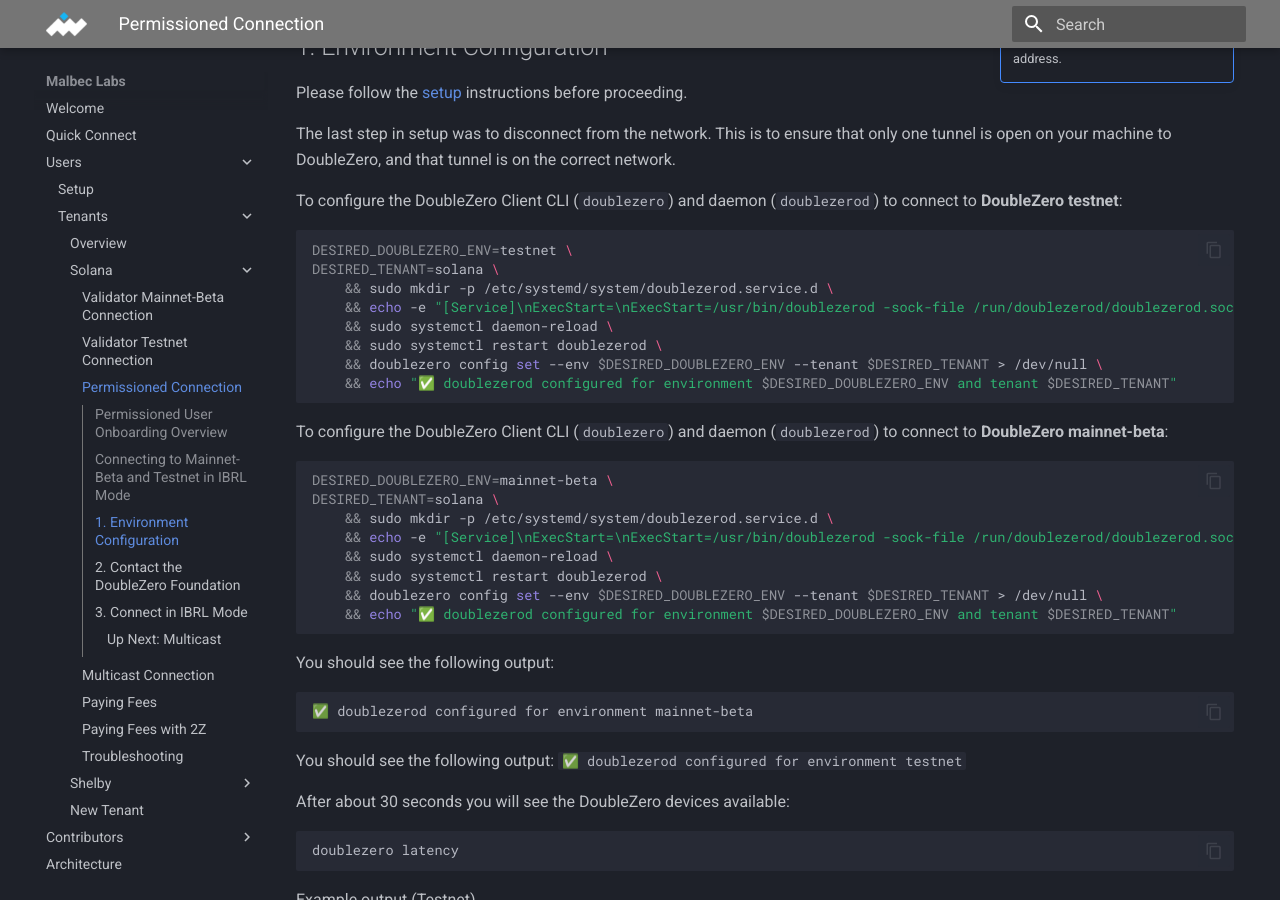
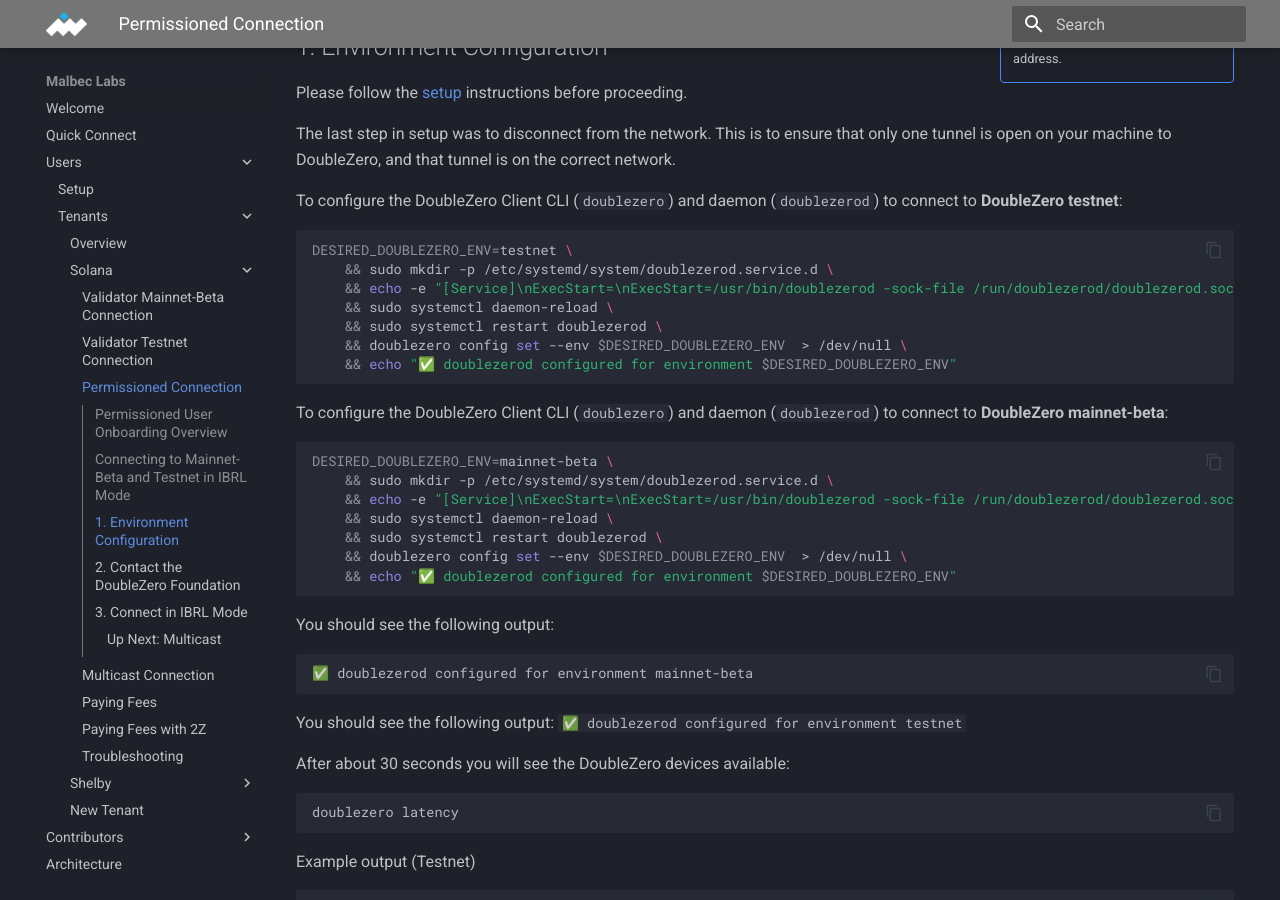
Before and after one commit to malbeclabs/docs, an MkDocs documentation site: the page built from docs/Permissioned Connection.md, in a window 1280 px wide and 900 px high, scrolled down 563 px. Built offline with MkDocs 1.6.1 and Material for MkDocs 9.7.7, drawn with Linux system fonts in a browser that asks for light colours.

Commit message:
remove solana tenant config (#140)

````diff
--- a/docs/Permissioned Connection.md
+++ b/docs/Permissioned Connection.md
@@ -28,24 +28,22 @@
 To configure the DoubleZero Client CLI (`doublezero`) and daemon (`doublezerod`) to connect to **DoubleZero testnet**:
 ```bash
 DESIRED_DOUBLEZERO_ENV=testnet \
-DESIRED_TENANT=solana \
-    && sudo mkdir -p /etc/systemd/system/doublezerod.service.d \
-    && echo -e "[Service]\nExecStart=\nExecStart=/usr/bin/doublezerod -sock-file /run/doublezerod/doublezerod.sock -env $DESIRED_DOUBLEZERO_ENV -tenant $DESIRED_TENANT" | sudo tee /etc/systemd/system/doublezerod.service.d/override.conf > /dev/null \
-    && sudo systemctl daemon-reload \
-    && sudo systemctl restart doublezerod \
-    && doublezero config set --env $DESIRED_DOUBLEZERO_ENV --tenant $DESIRED_TENANT > /dev/null \
-    && echo "✅ doublezerod configured for environment $DESIRED_DOUBLEZERO_ENV and tenant $DESIRED_TENANT"
+	&& sudo mkdir -p /etc/systemd/system/doublezerod.service.d \
+	&& echo -e "[Service]\nExecStart=\nExecStart=/usr/bin/doublezerod -sock-file /run/doublezerod/doublezerod.sock -env $DESIRED_DOUBLEZERO_ENV" | sudo tee /etc/systemd/system/doublezerod.service.d/override.conf > /dev/null \
+	&& sudo systemctl daemon-reload \
+	&& sudo systemctl restart doublezerod \
+	&& doublezero config set --env $DESIRED_DOUBLEZERO_ENV  > /dev/null \
+	&& echo "✅ doublezerod configured for environment $DESIRED_DOUBLEZERO_ENV"
 ```
 To configure the DoubleZero Client CLI (`doublezero`) and daemon (`doublezerod`) to connect to **DoubleZero mainnet-beta**:
 ```bash
 DESIRED_DOUBLEZERO_ENV=mainnet-beta \
-DESIRED_TENANT=solana \
-    && sudo mkdir -p /etc/systemd/system/doublezerod.service.d \
-    && echo -e "[Service]\nExecStart=\nExecStart=/usr/bin/doublezerod -sock-file /run/doublezerod/doublezerod.sock -env $DESIRED_DOUBLEZERO_ENV -tenant $DESIRED_TENANT" | sudo tee /etc/systemd/system/doublezerod.service.d/override.conf > /dev/null \
-    && sudo systemctl daemon-reload \
-    && sudo systemctl restart doublezerod \
-    && doublezero config set --env $DESIRED_DOUBLEZERO_ENV --tenant $DESIRED_TENANT > /dev/null \
-    && echo "✅ doublezerod configured for environment $DESIRED_DOUBLEZERO_ENV and tenant $DESIRED_TENANT"
+	&& sudo mkdir -p /etc/systemd/system/doublezerod.service.d \
+	&& echo -e "[Service]\nExecStart=\nExecStart=/usr/bin/doublezerod -sock-file /run/doublezerod/doublezerod.sock -env $DESIRED_DOUBLEZERO_ENV" | sudo tee /etc/systemd/system/doublezerod.service.d/override.conf > /dev/null \
+	&& sudo systemctl daemon-reload \
+	&& sudo systemctl restart doublezerod \
+	&& doublezero config set --env $DESIRED_DOUBLEZERO_ENV  > /dev/null \
+	&& echo "✅ doublezerod configured for environment $DESIRED_DOUBLEZERO_ENV"
 ```
 
 You should see the following output:
````
Also changed, not shown: docs/DZ Mainnet-beta Connection.md (+6 -7 lines), docs/DZ Testnet Connection.md (+6 -7 lines).
